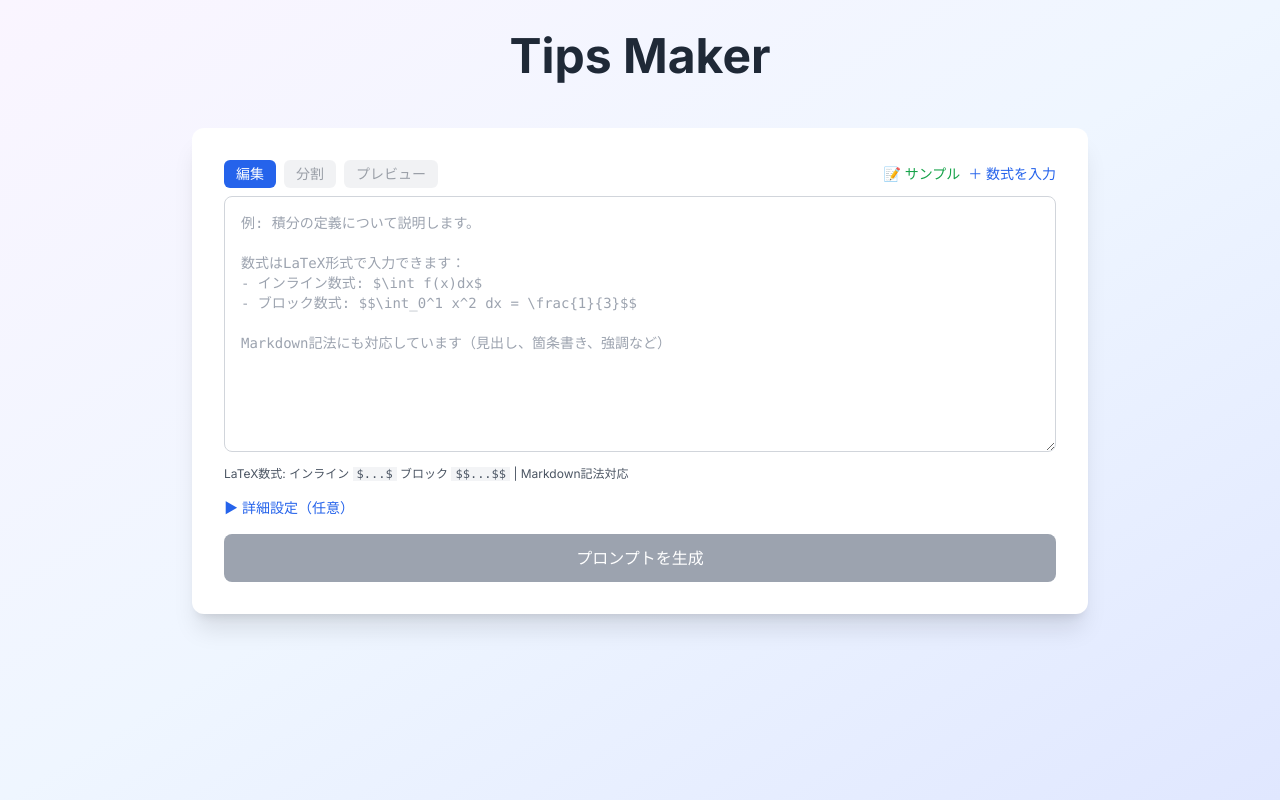
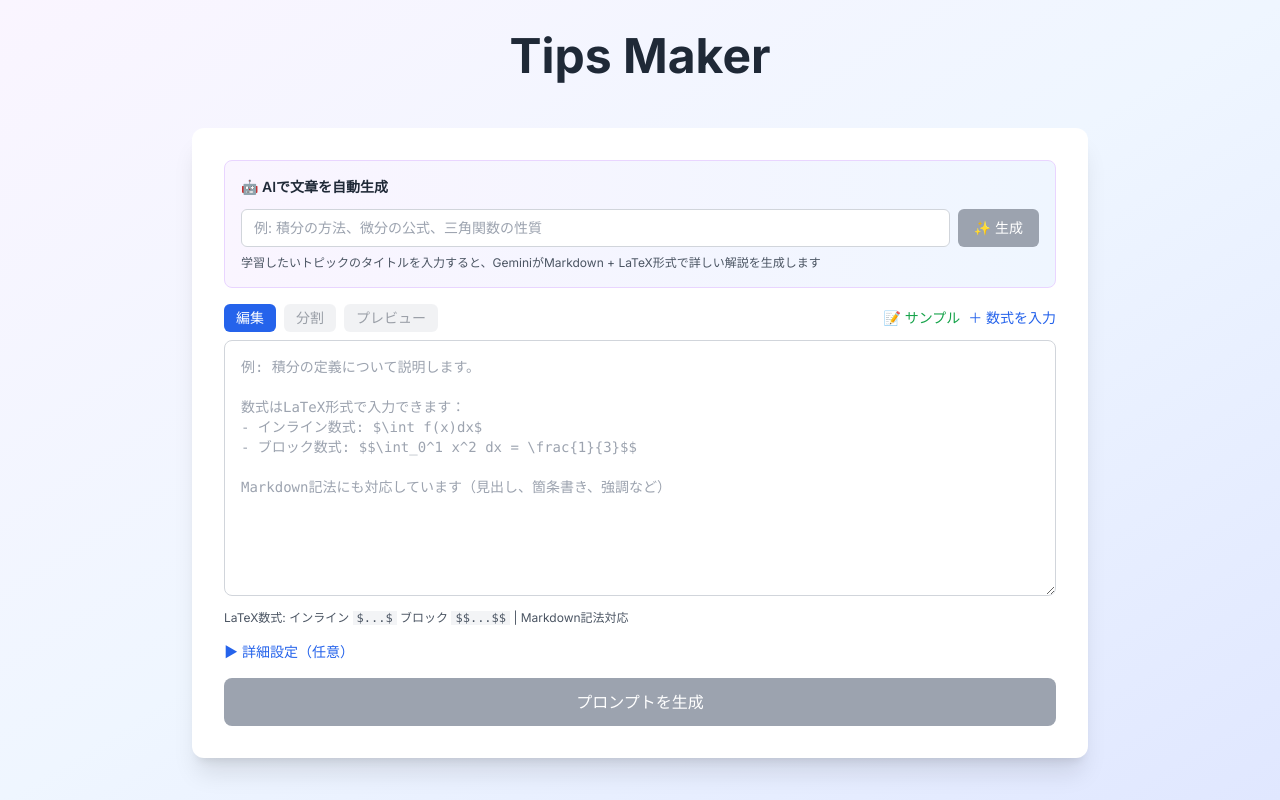
Before and after one commit to jphacks/ng_2501, a Next.js app in the folder front/: page / in a window 1280 px wide. Built offline with nearby package versions, Linux system fonts and the light colour scheme.

Commit message:
add title

```diff
--- a/front/src/app/datas/GeminiConfig.ts
+++ b/front/src/app/datas/GeminiConfig.ts
@@ -2,9 +2,14 @@
 
 export const DEFAULT_MODEL = 'gemini-2.5-flash-lite';
 export const AUTOCOMPLETE_MAX_OUTPUT_TOKENS = 512;
+export const COMPLETION_MAX_OUTPUT_TOKENS = 2048;
 
 export interface GeminiMathContinuationResult {
     completions: string[];
+}
+
+export interface GeminiCompletionResult {
+    content: string;
 }
 
 export class GeminiError extends Error {
@@ -25,7 +30,7 @@ export const getGeminiApiKey = (): string | null => {
     return typeof apiKey === 'string' && apiKey.trim() ? apiKey.trim() : null;
 };
 
-// プロンプト生成
+// プロンプト生成: 数式補完
 export const buildMathContinuationPrompt = (latex: string): string => {
     return [
         'You assist with editing LaTeX math expressions in a note-taking app.',
@@ -41,3 +46,24 @@ export const buildMathContinuationPrompt = (latex: string): string => {
         `Current expression:\n${latex}`,
     ].join('\n');
 };
+
+// プロンプト生成: タイトルから数学ノート生成
+export const buildCompletionPrompt = (title: string): string => {
+    const hasJapanese = /[\u3040-\u30ff\u3400-\u4dbf\u4e00-\u9fff]/.test(title);
+    const targetLanguage = hasJapanese ? 'Japanese' : 'English';
+
+    return [
+        `You are preparing structured math-learning content titled "${title}".`,
+        `Respond in ${targetLanguage}.`,
+        'Produce concise markdown with exactly 3 sections.',
+        'Each section must:',
+        '1. Start with a level-2 heading (##).',
+        '2. Reuse and analyze a single primary LaTeX equation; show the full equation once and refer to its components or rearrangements rather than introducing unrelated formulas.',
+        'Ensure each section includes at least one LaTeX expression derived from that primary equation (inline $...$ or block $$...$$).',
+        '3. Focus purely on mathematical definitions, symbolic manipulation, and planar (2D) interpretations that can be readily visualized; avoid 3D topics.',
+        'Keep prose minimal—prioritize the equation, its derivation, term-by-term explanations, and a short worked numeric example when possible.',
+        'End the final section with a bullet list titled "Tips" that briefly notes at least one real-world or computational use case of the equation.',
+        'Limit the entire response to roughly 1,000 characters; stay concise while fulfilling the requirements.',
+        'Do not modify or restate the provided title, and avoid adding placeholder text or unrelated English filler.',
+    ].join('\n');
+};
--- a/front/src/app/hooks/useGeminiAPI.ts
+++ b/front/src/app/hooks/useGeminiAPI.ts
@@ -2,9 +2,12 @@
 
 import {
     AUTOCOMPLETE_MAX_OUTPUT_TOKENS,
+    COMPLETION_MAX_OUTPUT_TOKENS,
     GeminiError,
     type GeminiMathContinuationResult,
+    type GeminiCompletionResult,
     buildMathContinuationPrompt,
+    buildCompletionPrompt,
     getGeminiApiKey,
     getGeminiModel,
 } from '../datas/GeminiConfig';
@@ -97,3 +100,82 @@ export const predictMathContinuation = async (
 
     return { completions: suggestions };
 };
+
+/**
+ * Gemini APIを使用してタイトルから数学ノートを生成
+ */
+export const generateMathNoteFromTitle = async (
+    title: string,
+    signal?: AbortSignal
+): Promise<GeminiCompletionResult> => {
+    const apiKey = getGeminiApiKey();
+
+    if (!apiKey) {
+        throw new GeminiError('Gemini API key is not configured.');
+    }
+
+    const model = getGeminiModel();
+    const endpoint = `https://generativelanguage.googleapis.com/v1beta/models/${model}:generateContent?key=${apiKey}`;
+    const prompt = buildCompletionPrompt(title);
+
+    const requestBody = {
+        contents: [
+            {
+                role: 'user',
+                parts: [
+                    {
+                        text: prompt,
+                    },
+                ],
+            },
+        ],
+        generationConfig: {
+            temperature: 0.7,
+            topP: 0.9,
+            topK: 40,
+            maxOutputTokens: COMPLETION_MAX_OUTPUT_TOKENS,
+        },
+    };
+
+    let response: Response;
+
+    try {
+        response = await fetch(endpoint, {
+            method: 'POST',
+            headers: {
+                'Content-Type': 'application/json',
+            },
+            body: JSON.stringify(requestBody),
+            signal,
+        });
+    } catch (error) {
+        if (error instanceof DOMException && error.name === 'AbortError') {
+            throw error;
+        }
+        throw new GeminiError('Failed to reach Gemini API.');
+    }
+
+    if (!response.ok) {
+        const errorText = await response.text().catch(() => '');
+        throw new GeminiError(
+            `Gemini API request failed (${response.status}): ${errorText || response.statusText}`
+        );
+    }
+
+    const data = await response.json();
+    const firstCandidate = data?.candidates?.[0];
+    const parts = firstCandidate?.content?.parts;
+    const text =
+        Array.isArray(parts) && parts.length > 0
+            ? parts
+                .map((part: { text?: string }) => (typeof part.text === 'string' ? part.text : ''))
+                .join('\n')
+                .trim()
+            : '';
+
+    if (!text) {
+        throw new GeminiError('Gemini API did not return any content.');
+    }
+
+    return { content: text };
+};
--- a/front/src/components/landing/MathTextInput.tsx
+++ b/front/src/components/landing/MathTextInput.tsx
@@ -7,6 +7,8 @@ import remarkGfm from 'remark-gfm'
 import rehypeKatex from 'rehype-katex'
 import { MathEditor } from '@/components/math/MathEditor'
 import { ErrorProvider } from '@/app/contexts/ErrorContext'
+import { generateMathNoteFromTitle } from '@/app/hooks/useGeminiAPI'
+import { GeminiError } from '@/app/datas/GeminiConfig'
 
 interface MathTextInputProps {
     onSubmit: (text: string, videoPrompt?: string) => Promise<void>
@@ -79,6 +81,9 @@ export function MathTextInput({ onSubmit, isGenerating }: MathTextInputProps) {
     const [currentMathValue, setCurrentMathValue] = useState('')
     const [viewMode, setViewMode] = useState<ViewMode>('edit')
     const [cursorPosition, setCursorPosition] = useState<number>(0)
+    const [titleInput, setTitleInput] = useState('')
+    const [isGeneratingContent, setIsGeneratingContent] = useState(false)
+    const [generationError, setGenerationError] = useState<string | null>(null)
 
     const handleSubmit = async (e: React.FormEvent) => {
         e.preventDefault()
@@ -166,9 +171,81 @@ $$\\int f(x)dx = F(x) + C$$
         setCursorPosition(sample.length)
     }
 
+    const handleGenerateFromTitle = async () => {
+        if (!titleInput.trim()) {
+            setGenerationError('タイトルを入力してください')
+            return
+        }
+
+        setIsGeneratingContent(true)
+        setGenerationError(null)
+        setViewMode('edit') // 生成時は編集モードに切り替え
+
+        try {
+            const result = await generateMathNoteFromTitle(titleInput)
+
+            // 生成された内容を挿入
+            const generatedText = `# ${titleInput}\n\n${result.content}`
+            setText(generatedText)
+            setCursorPosition(generatedText.length)
+            setTitleInput('') // タイトル入力をクリア
+
+            // 成功したら分割モードに切り替えてプレビュー表示
+            setTimeout(() => {
+                setViewMode('split')
+            }, 100)
+        } catch (error) {
+            if (error instanceof GeminiError) {
+                setGenerationError(error.message)
+            } else if (error instanceof Error) {
+                setGenerationError(`エラーが発生しました: ${error.message}`)
+            } else {
+                setGenerationError('予期しないエラーが発生しました')
+            }
+            console.error('Generation error:', error)
+        } finally {
+            setIsGeneratingContent(false)
+        }
+    }
+
     return (
         <ErrorProvider>
             <form onSubmit={handleSubmit} className="space-y-4">
+                {/* AIタイトル生成セクション */}
+                <div className="p-4 bg-gradient-to-r from-purple-50 to-blue-50 border border-purple-200 rounded-lg">
+                    <h3 className="text-sm font-semibold text-gray-800 mb-3">🤖 AIで文章を自動生成</h3>
+                    <div className="flex gap-2">
+                        <input
+                            type="text"
+                            value={titleInput}
+                            onChange={(e) => setTitleInput(e.target.value)}
+                            onKeyDown={(e) => {
+                                if (e.key === 'Enter') {
+                                    e.preventDefault()
+                                    handleGenerateFromTitle()
+                                }
+                            }}
+                            placeholder="例: 積分の方法、微分の公式、三角関数の性質"
+                            className="flex-1 px-3 py-2 text-sm border border-gray-300 rounded-md focus:ring-2 focus:ring-purple-500 focus:border-transparent"
+                            disabled={isGeneratingContent || isGenerating}
+                        />
+                        <button
+                            type="button"
+                            onClick={handleGenerateFromTitle}
+                            disabled={!titleInput.trim() || isGeneratingContent || isGenerating}
+                            className="px-4 py-2 text-sm font-medium text-white bg-purple-600 rounded-md hover:bg-purple-700 disabled:bg-gray-400 disabled:cursor-not-allowed transition-colors whitespace-nowrap"
+                        >
+                            {isGeneratingContent ? '生成中...' : '✨ 生成'}
+                        </button>
+                    </div>
+                    {generationError && (
+                        <p className="mt-2 text-xs text-red-600">{generationError}</p>
+                    )}
+                    <p className="mt-2 text-xs text-gray-600">
+                        学習したいトピックのタイトルを入力すると、GeminiがMarkdown + LaTeX形式で詳しい解説を生成します
+                    </p>
+                </div>
+
                 <div>
                     {/* ヘッダー: タブとボタン */}
                     <div className="flex items-center justify-between mb-2">
```
